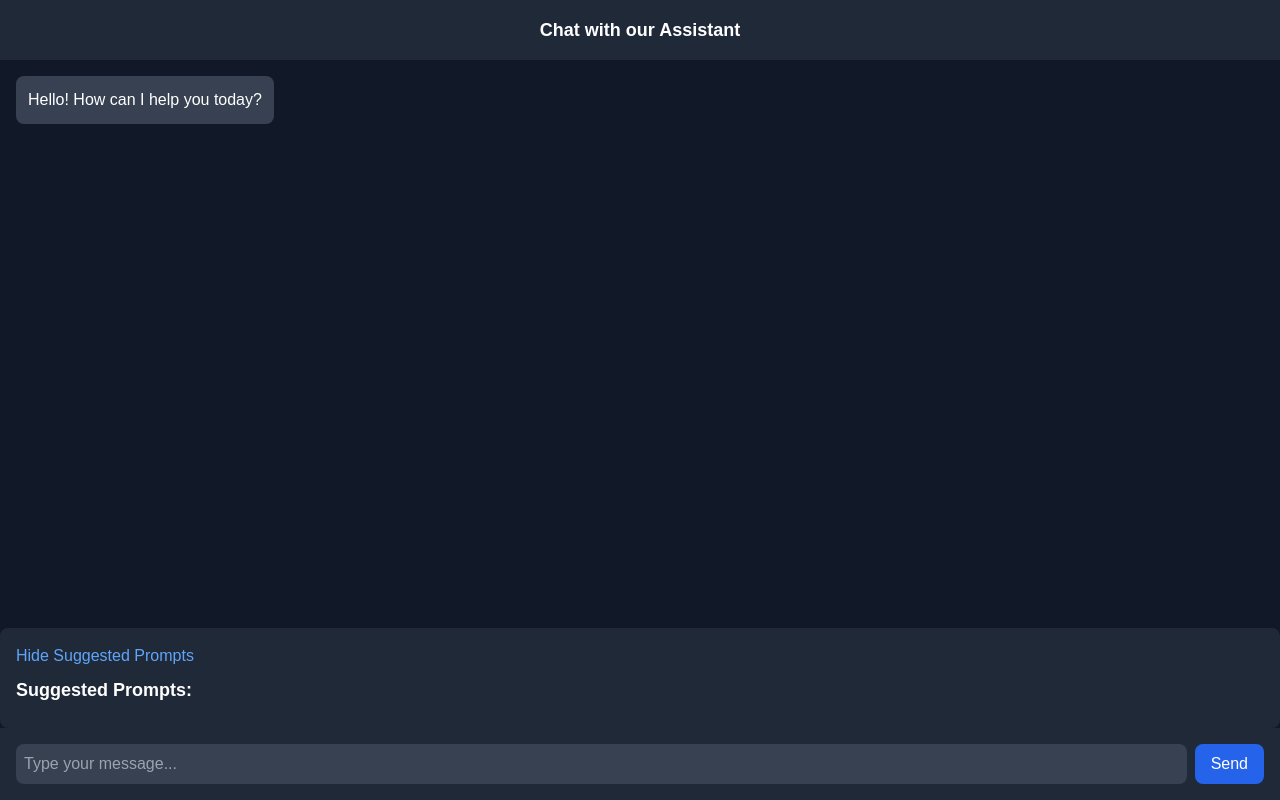
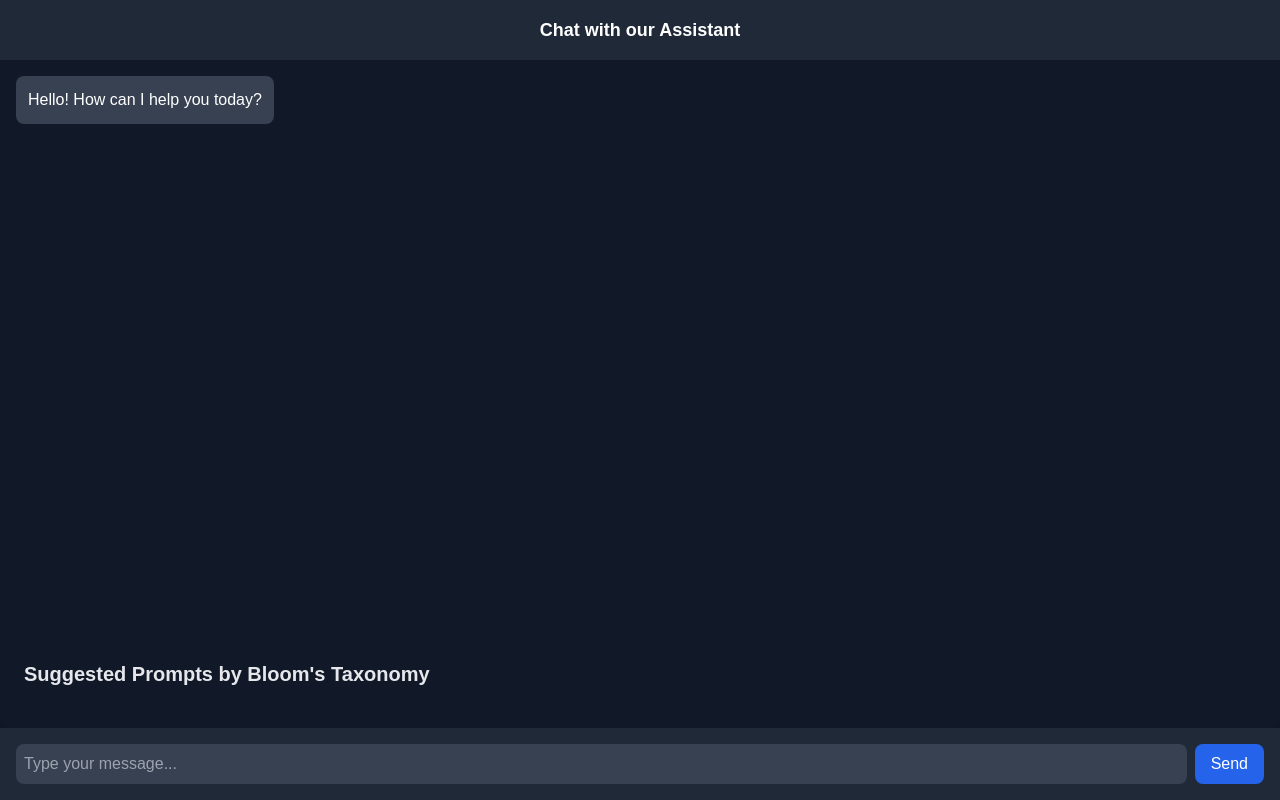
Before and after one commit to sanskar240/inquisitor-wrapper, a Next.js app: page /chat-interface in a window 1280 px wide. Built offline with nearby package versions, Linux system fonts and the light colour scheme.

Commit message:
blooms taxonomy

```diff
--- a/app/(components)/PromptRecommender.jsx
+++ b/app/(components)/PromptRecommender.jsx
@@ -1,58 +1,71 @@
 import React, { useState, useEffect } from 'react';
+import { FaBrain, FaLightbulb, FaTools, FaSearch, FaBalanceScale, FaPencilRuler } from 'react-icons/fa';
 
-const generatePrompts = (topic) => {
-  const templates = [
-    `What are the fundamental concepts of ${topic}?`,
-    `How can ${topic} be applied in real life?`,
-    `What are some recent studies on ${topic}?`,
-    `What are the latest trends in ${topic}?`,
-  ];
-  return templates;
-};
+const generatePrompts = (topic) => ({
+  Remember: [`Define ${topic}.`, `List the key points about ${topic}.`],
+  Understand: [`Explain the purpose of ${topic}.`, `Summarize the main ideas of ${topic}.`],
+  Apply: [`How can ${topic} be applied practically?`, `What are some examples of ${topic}?`],
+  Analyze: [`Compare ${topic} with another concept.`, `What are the components of ${topic}?`],
+  Evaluate: [`What are the advantages of ${topic}?`, `Critique the effectiveness of ${topic}.`],
+  Create: [`Design a new approach to ${topic}.`, `Propose an experiment involving ${topic}.`],
+});
 
 const PromptRecommender = ({ userInput, onPromptSelect }) => {
-  const [suggestedPrompts, setSuggestedPrompts] = useState([]);
-  const [isVisible, setIsVisible] = useState(true);
+  const [suggestedPrompts, setSuggestedPrompts] = useState({});
+  const [expandedLevel, setExpandedLevel] = useState(null);
 
   useEffect(() => {
     if (userInput) {
       const prompts = generatePrompts(userInput);
       setSuggestedPrompts(prompts);
     } else {
-      setSuggestedPrompts([]);
+      setSuggestedPrompts({});
     }
   }, [userInput]);
 
-  const toggleVisibility = () => {
-    setIsVisible(!isVisible);
+  const toggleLevel = (level) => {
+    setExpandedLevel(expandedLevel === level ? null : level);
+  };
+
+  const iconMap = {
+    Remember: <FaBrain />,
+    Understand: <FaLightbulb />,
+    Apply: <FaTools />,
+    Analyze: <FaSearch />,
+    Evaluate: <FaBalanceScale />,
+    Create: <FaPencilRuler />,
   };
 
   return (
-    <div className="bg-gray-800 p-4 rounded-lg mt-4">
+    <div className="bg-gray-900 p-6 rounded-lg mt-4 shadow-lg">
+      <h3 className="text-xl font-semibold text-gray-200 mb-4">Suggested Prompts by Bloom's Taxonomy</h3>
+      {Object.entries(suggestedPrompts).map(([level, prompts]) => (
+        <div key={level} className="mb-3">
           <button
-        onClick={toggleVisibility}
-        className="mb-2 text-blue-400 hover:underline"
+            onClick={() => toggleLevel(level)}
+            className="flex items-center justify-between w-full text-left bg-gray-700 px-4 py-2 rounded-lg hover:bg-gray-600 transition-colors duration-200 text-white"
           >
-        {isVisible ? 'Hide' : 'Show'} Suggested Prompts
+            <span className="flex items-center">
+              {iconMap[level]} <span className="ml-2 font-medium">{level}</span>
+            </span>
+            <span>{expandedLevel === level ? '-' : '+'}</span>
           </button>
-      {isVisible && (
-        <div>
-          <h3 className="text-lg font-semibold mb-2">Suggested Prompts:</h3>
-          <ul className="list-disc list-inside space-y-1">
-            {suggestedPrompts.map((prompt, index) => (
-              <li key={index} className="text-gray-300">
-                <a
-                  href="#"
+          {expandedLevel === level && (
+            <div className="mt-2 pl-8">
+              {prompts.map((prompt, index) => (
+                <div key={index} className="text-gray-400 mb-1">
+                  <button
                     onClick={() => onPromptSelect(prompt)}
-                  className="text-blue-400 hover:underline"
+                    className="text-blue-400 hover:text-blue-300 transition-colors duration-200 underline"
                   >
                     {prompt}
-                </a>
-              </li>
+                  </button>
+                </div>
               ))}
-          </ul>
             </div>
           )}
+        </div>
+      ))}
     </div>
   );
 };
```
Lines whose indentation alone changed are shown as unchanged.
